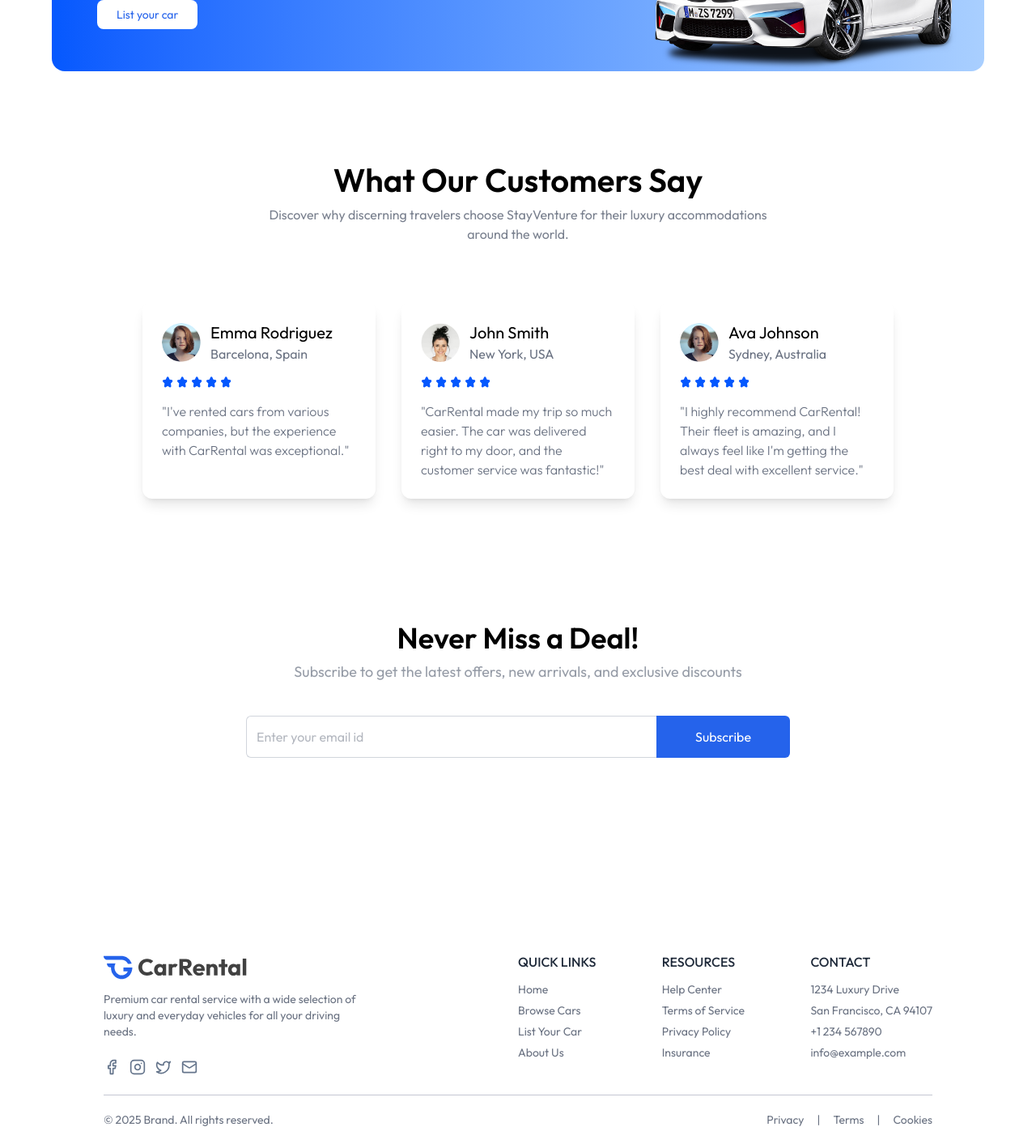
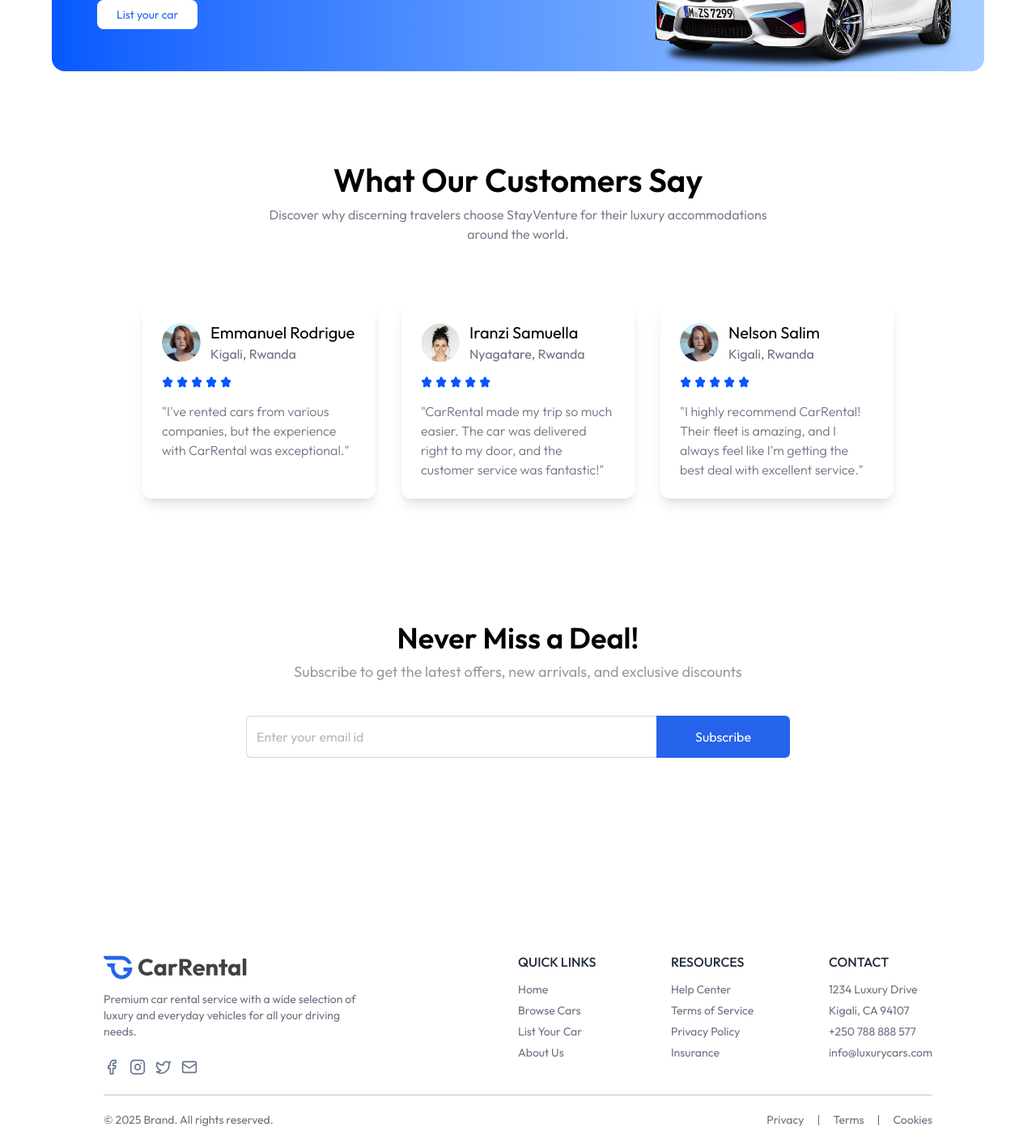
Before and after one commit to IRASUBIZA-SALY-NELSON/car-rental-client, a React (Vite) app: page / in a window 1280 px wide. Shown: the part 1499-2912 px from the top of the page at 81% size. Built offline with nearby package versions, Linux system fonts and the light colour scheme; no server answers.

Commit message:
solved imagekit

```diff
--- a/src/components/Footer.jsx
+++ b/src/components/Footer.jsx
@@ -77,9 +77,9 @@ const Footer = () => {
                     <h2 className='text-base font-medium text-gray-800 uppercase'>Contact</h2>
                     <ul className='mt-3 flex flex-col gap-1.5'>
                         <li>1234 Luxury Drive</li>
-                        <li>San Francisco, CA 94107</li>
-                        <li>+1 234 567890</li>
-                        <li>info@example.com</li>
+                        <li>Kigali, CA 94107</li>
+                        <li>+250 788 888 577</li>
+                        <li>info@luxurycars.com</li>
                     </ul>
                 </div>
 
--- a/src/components/Testimonial.jsx
+++ b/src/components/Testimonial.jsx
@@ -6,18 +6,18 @@ import { motion } from 'motion/react';
 const Testimonial = () => {
 
     const testimonials = [
-        { name: "Emma Rodriguez",
-          location: "Barcelona, Spain",
+        { name: "Emmanuel Rodrigue",
+          location: "Kigali, Rwanda",
           image: assets.testimonial_image_1,
           testimonial: "I've rented cars from various companies, but the experience with CarRental was exceptional."
         },
-        { name: "John Smith",
-          location: "New York, USA",
+        { name: "Iranzi Samuella",
+          location: "Nyagatare, Rwanda",
           image: assets.testimonial_image_2,
           testimonial: "CarRental made my trip so much easier. The car was delivered right to my door, and the customer service was fantastic!"
         },
-        { name: "Ava Johnson",
-          location: "Sydney, Australia",
+        { name: "Nelson Salim",
+          location: "Kigali, Rwanda",
           image: assets.testimonial_image_1,
           testimonial: "I highly recommend CarRental! Their fleet is amazing, and I always feel like I'm getting the best deal with excellent service."
         }
```
